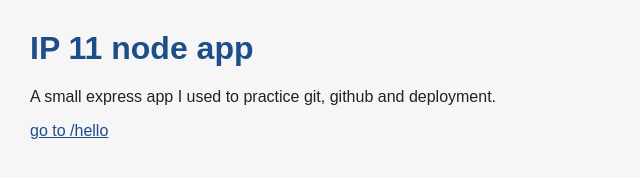
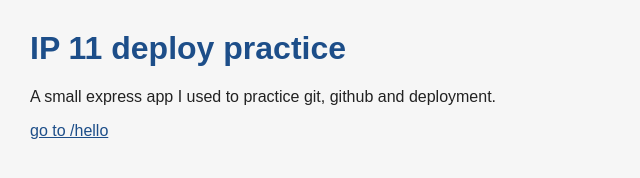
Before and after one commit to Rub064/ip-11, a website: page public/index.html in a window 1280 px wide. Shown: the whole page, without its empty margins (0-640 px from the left). Drawn offline with Linux system fonts and the light colour scheme.

Commit message:
fix the heading on the home page

```diff
--- a/public/index.html
+++ b/public/index.html
@@ -7,7 +7,7 @@
   <link rel="stylesheet" href="style.css">
 </head>
 <body>
-  <h1>IP 11 node app</h1>
+  <h1>IP 11 deploy practice</h1>
   <p class="note">A small express app I used to practice git, github and deployment.</p>
   <p><a href="/hello">go to /hello</a></p>
 </body>
```
